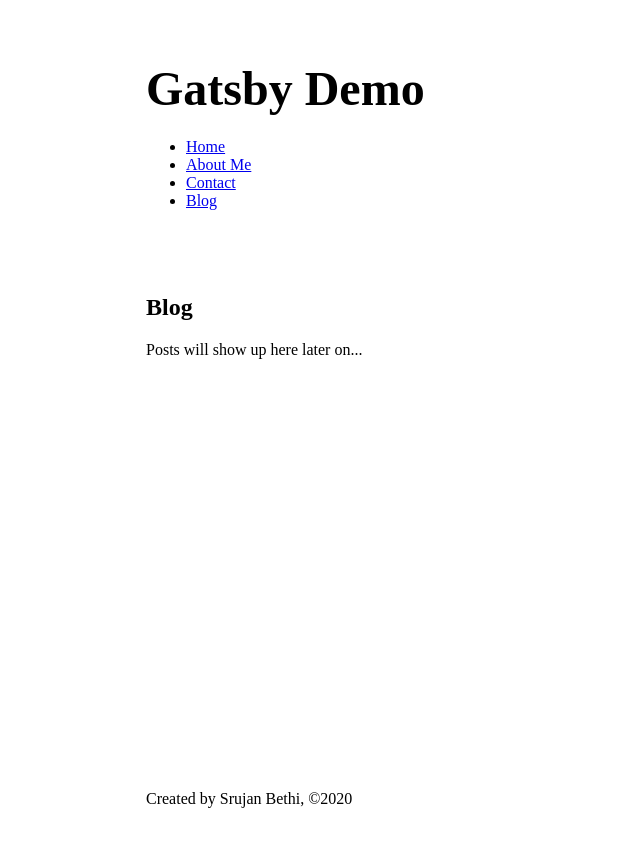
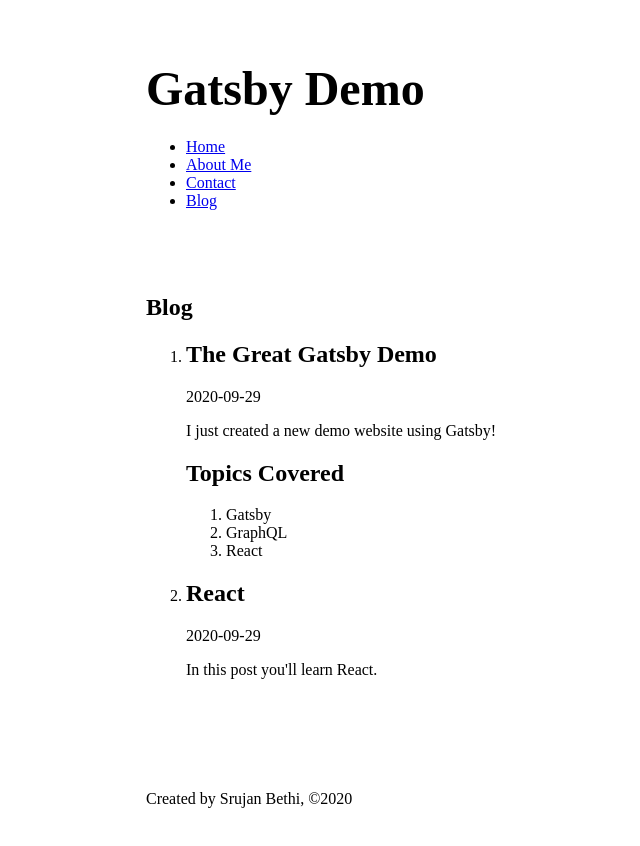
Before and after one commit to thejivecat/Gatsby-Demo, a Gatsby site in the folder Gatsby-Demo/: page /blog in a window 1280 px wide. Shown: the whole page, without its empty margins (119-759 px from the left). Built offline with nearby package versions, Linux system fonts and the light colour scheme; Gatsby itself is replaced by a stand-in of ours.

Commit message:
Added blog posts, used gatsby source filesystem to pull blog posts to page, used gatsby transformer remark to transform markdown to html, and wrote queries to retrieve blog posts with title and date and render them to blog page

```diff
--- a/Gatsby-Demo/gatsby-config.js
+++ b/Gatsby-Demo/gatsby-config.js
@@ -12,5 +12,13 @@
   },
   plugins: [
     'gatsby-plugin-sass',
+    {
+      resolve: 'gatsby-source-filesystem',
+      options: {
+        name: 'src',
+        path: `${__dirname}/src/`
+      },
+    },
+    'gatsby-transformer-remark',
   ],
 }
--- a/Gatsby-Demo/package.json
+++ b/Gatsby-Demo/package.json
@@ -6,7 +6,7 @@
   "license": "0BSD",
   "scripts": {
     "build": "gatsby build",
-    "develop": "gatsby develop",
+    "develop": "env-cmd -f .env.development gatsby develop",
     "format": "prettier --write \"**/*.{js,jsx,ts,tsx,json,md}\"",
     "start": "npm run develop",
     "serve": "gatsby serve",
@@ -16,11 +16,14 @@
   "dependencies": {
     "gatsby": "^2.24.63",
     "gatsby-plugin-sass": "^2.3.14",
+    "gatsby-source-filesystem": "^2.3.31",
+    "gatsby-transformer-remark": "^2.8.36",
     "node-sass": "^4.14.1",
     "react": "^16.12.0",
     "react-dom": "^16.12.0"
   },
   "devDependencies": {
+    "env-cmd": "^10.1.0",
     "prettier": "2.1.1"
   },
   "repository": {
--- /dev/null
+++ b/Gatsby-Demo/src/blogposts/gatsby.md
@@ -0,0 +1,12 @@
+---
+title: "The Great Gatsby Demo"
+date: "2020-09-29"
+---
+
+I just created a new demo website using Gatsby!
+
+## Topics Covered
+
+1. Gatsby
+2. GraphQL
+3. React
--- /dev/null
+++ b/Gatsby-Demo/src/blogposts/react.md
@@ -0,0 +1,6 @@
+---
+title: "React"
+date: "2020-09-29"
+---
+
+In this post you'll learn React.
--- a/Gatsby-Demo/src/pages/blog.js
+++ b/Gatsby-Demo/src/pages/blog.js
@@ -1,11 +1,36 @@
 import React from 'react'
+import { graphql, useStaticQuery } from 'gatsby'
 import Layout from '../components/layout'
 
 const BlogPage = () => {
+  const query = useStaticQuery(graphql`
+    query {
+      allMarkdownRemark {
+        edges {
+          node {
+            frontmatter {
+              title
+              date
+            }
+            html
+          }
+        }
+      }
+    }
+  `)
+  const posts = query.allMarkdownRemark.edges.map(post =>
+    <li>
+      <h2>{post.node.frontmatter.title}</h2>
+      <p>{post.node.frontmatter.date}</p>
+      <div dangerouslySetInnerHTML={{__html: post.node.html}}></div>
+    </li>
+  );
   return (
     <Layout>
       <h2>Blog</h2>
-      <p>Posts will show up here later on...</p>
+      <ol>
+        {posts}
+      </ol>
     </Layout>
   )
 }
```
Also changed, not shown: 1 other file.
